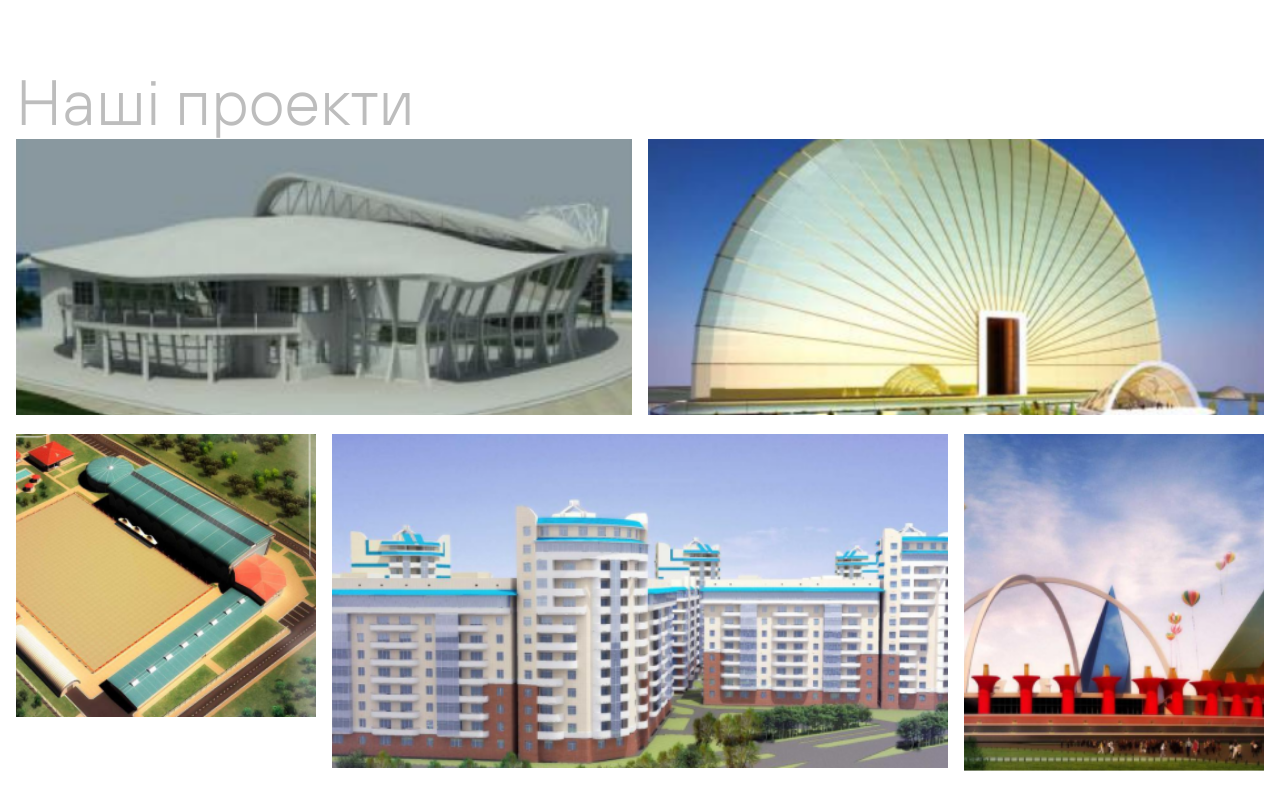
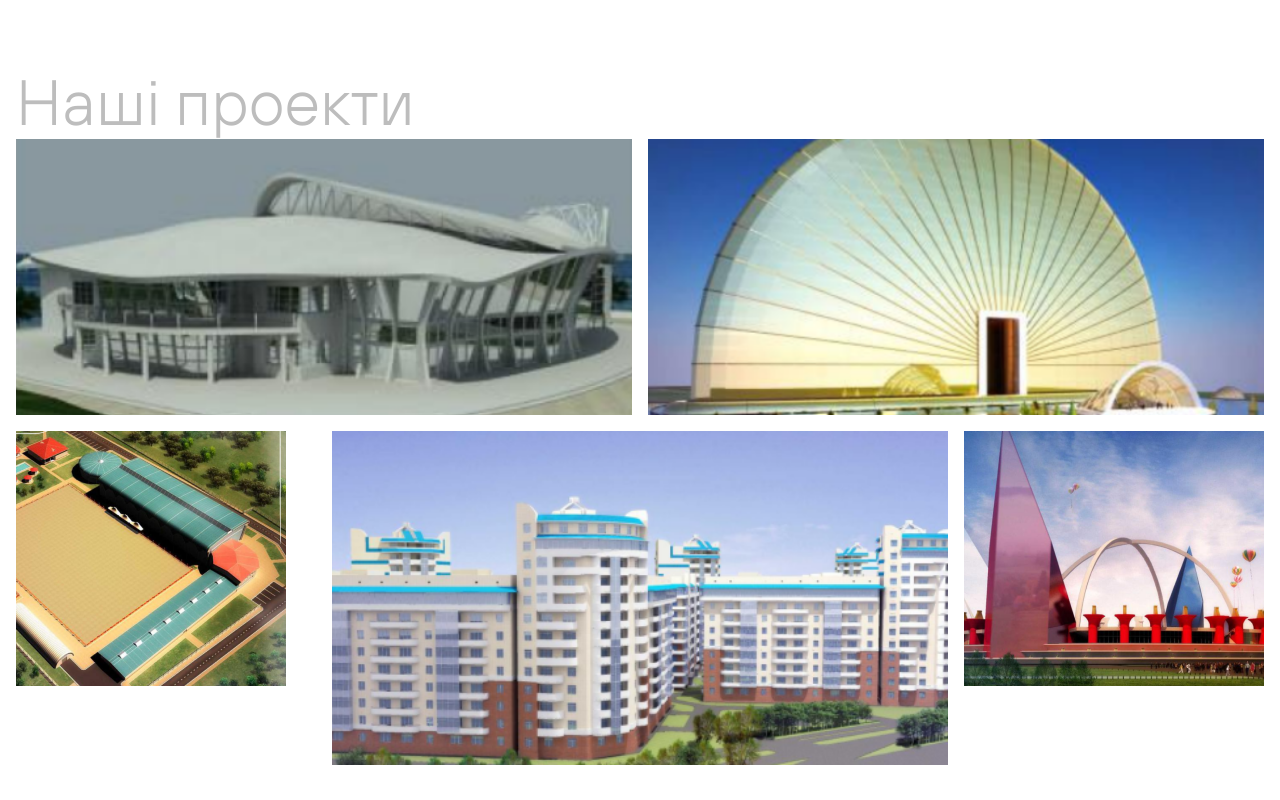
Before and after one commit to LanaVol/project-home, a plain HTML site: page index.html in a window 1280 px wide. Shown: the part 2185-2985 px from the top of the page. Drawn offline with Linux system fonts and the light colour scheme.

Commit message:
update styles projects

```diff
--- a/index.html
+++ b/index.html
@@ -159,41 +159,105 @@
       <section id="projects" class="container section">
         <h2 class="title c-darkGrey">Наші проекти</h2>
         <div class="projects-wrapper">
-          <figure class="project">
+          <div class="project">
+            <figure>
               <img
                 src="./image/project1.png"
                 alt="Fasade building"
                 class="imageg"
               />
             </figure>
-          <figure class="project">
+
+            <div class="subtitle">
+              <h3>Проект Перший</h3>
+              <button class="button">
+                Читати
+                <span
+                  ><img src="./image/svg/arrow.svg" alt="Arrow button"
+                /></span>
+              </button>
+            </div>
+          </div>
+
+          <div class="project">
+            <figure>
               <img
                 src="./image/project2.png"
                 alt="Fasade building"
                 class="imageg"
               />
             </figure>
-          <figure class="project">
+
+            <div class="subtitle">
+              <h3>Проект Другий</h3>
+              <button class="button">
+                Читати
+                <span
+                  ><img src="./image/svg/arrow.svg" alt="Arrow button"
+                /></span>
+              </button>
+            </div>
+          </div>
+
+          <div class="project">
+            <figure>
               <img
                 src="./image/project3.png"
                 alt="Fasade building"
                 class="imageg"
               />
             </figure>
-          <figure class="project">
+
+            <div class="subtitle">
+              <h3>Проект Другий</h3>
+              <button class="button">
+                Читати
+                <span
+                  ><img src="./image/svg/arrow.svg" alt="Arrow button"
+                /></span>
+              </button>
+            </div>
+          </div>
+
+          <div class="project">
+            <figure>
               <img
                 src="./image/project4.png"
                 alt="Fasade building"
                 class="imageg"
               />
             </figure>
-          <figure class="project">
+
+            <div class="subtitle">
+              <h3>Проект Другий</h3>
+              <button class="button">
+                Читати
+                <span
+                  ><img src="./image/svg/arrow.svg" alt="Arrow button"
+                /></span>
+              </button>
+            </div>
+          </div>
+
+          <div class="project">
+            <figure>
               <img
                 src="./image/project5.png"
                 alt="Fasade building"
                 class="imageg"
               />
             </figure>
+
+            <div class="subtitle">
+              <h3>Проект Другий</h3>
+              <button class="button">
+                Читати
+                <span
+                  ><img src="./image/svg/arrow.svg" alt="Arrow button"
+                /></span>
+              </button>
+            </div>
+          </div>
         </div>
       </section>
       <section id="contacts"></section>
--- a/style/style.scss
+++ b/style/style.scss
@@ -258,45 +258,85 @@ h1 {
 }
 
 // ---------------Projects
-.imageg {
-  width: 100%;
-  height: auto;
-}
+
 .projects-wrapper {
   display: grid;
   grid-template-columns: repeat(4, 1fr);
   grid-template-rows: repeat(2, auto);
   gap: 1rem;
 }
+
 .project:first-child {
   grid-column: 1/3;
   grid-row: 1;
 }
+
 .project:nth-child(2) {
   grid-column: 3/-1;
   grid-row: 1;
 }
+
 .project:nth-child(3) {
   grid-column: 1;
   grid-row: 2;
+  position: relative;
+
+  img {
+    height: 100%;
+    width: auto;
+  }
 }
+
 .project:nth-child(4) {
   grid-column: 2/4;
   grid-row: 2;
 }
+
 .project:nth-child(5) {
   grid-column: 4;
   grid-row: 2;
   position: relative;
-  overflow: hidden;
+
   img {
     height: 100%;
     width: auto;
-    display: block;
-    position: absolute;
-    top: -50%;
-    left: -50%;
-
-    transform: translateY(50%);
   }
 }
+
+.project {
+  overflow: hidden;
+  max-height: 380px;
+  position: relative;
+
+  &:hover .subtitle {
+    transform: translateX(0%);
+  }
+}
+
+.subtitle {
+  @include font(4rem, bold);
+  background-color: $c-black;
+  opacity: 0.5;
+  color: $c-white;
+  position: absolute;
+  top: 0;
+  left: 0;
+  right: 0;
+  bottom: 0;
+  z-index: 10;
+  transform: translateX(-100%);
+
+  transition: transform 1000ms ease-in-out;
+}
+
+.imageg {
+  width: 100%;
+  height: auto;
+  display: block;
+
+  transition: transform 1000ms ease-in-out;
+
+  &:hover {
+    transform: scale(1.05);
+  }
+}
```
Also changed, not shown: style/style.css, 1 other file. Lines whose indentation alone changed are shown as unchanged.
